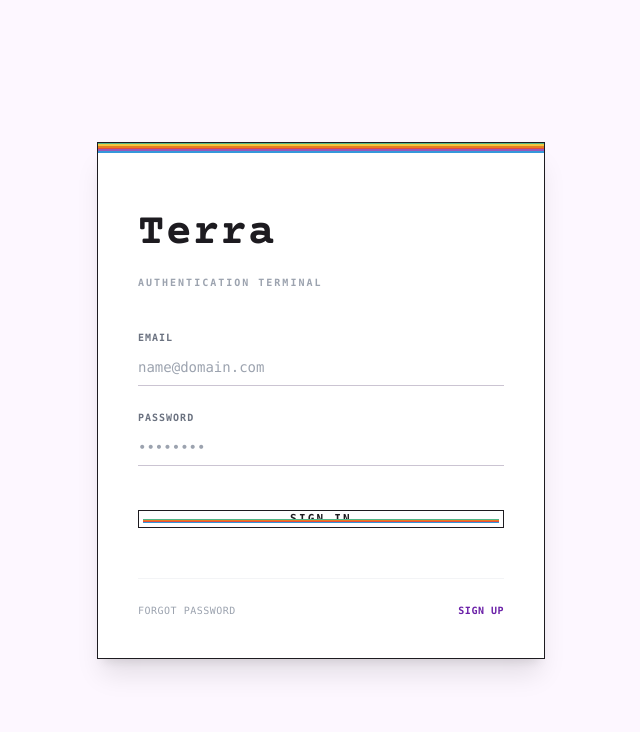
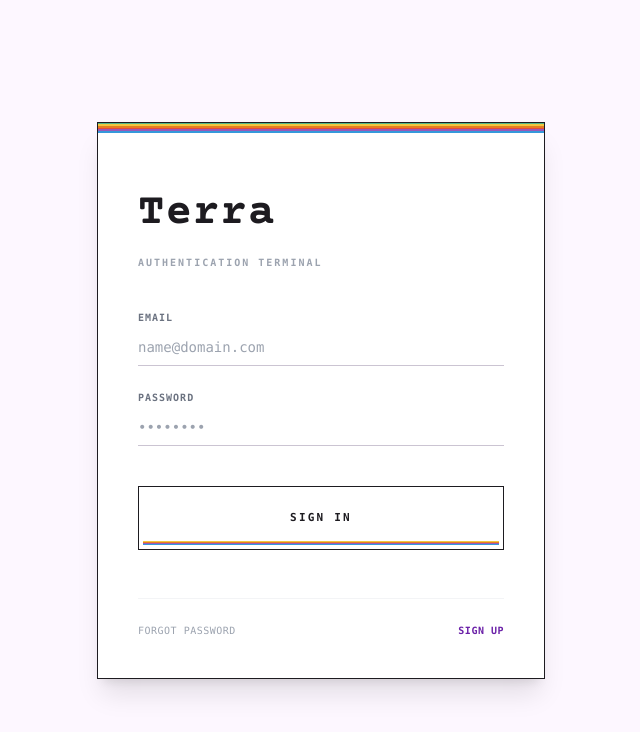
Before and after one commit to PlutoKeating/Project.Terra, a React (Vite) app in the folder frontend/: page /#/login in a window 1280 px wide. Shown: the top 732 px of the page, without its empty margins (319-959 px from the left). Built offline with nearby package versions, Linux system fonts and the light colour scheme; no server answers.

Commit message:
Fix authentication button sizing

```diff
--- a/frontend/src/pages/AuthPage.tsx
+++ b/frontend/src/pages/AuthPage.tsx
@@ -114,7 +114,7 @@ export default function AuthPage() {
             <div className="pt-4" id="auth-submit-wrapper">
               <button
                 type="submit"
-                className="w-full py-4.5 border font-mono text-[11px] font-bold uppercase tracking-[0.2em] relative transition-all active:translate-y-[1px] hover:bg-gray-50/50 cursor-pointer"
+                className="w-full min-h-[64px] py-4 border font-mono text-[11px] leading-5 font-bold uppercase tracking-[0.2em] relative transition-all active:translate-y-[1px] hover:bg-gray-50/50 cursor-pointer"
                 style={{
                   borderColor: designSystem.colors.borderDark,
                   color: designSystem.colors.onSurface,
```
